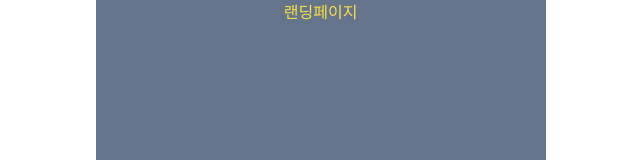
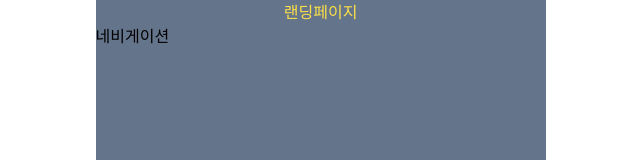
Before and after one commit to Our-Travel/Front-End, a React (Create React App) app: page / in a window 1280 px wide. Shown: the top 160 px of the page, without its empty margins (440-1080 px from the left). Built offline with nearby package versions, Linux system fonts and the light colour scheme.

Commit message:
[FEAT] : 랜딩페이지 navigation 연결 및 초기 설정

```diff
--- a/src/pages/Landing/Landing.tsx
+++ b/src/pages/Landing/Landing.tsx
@@ -1,7 +1,13 @@
 import React from 'react';
+import Navigation from '../../components/Navigation/Navigation';
 
 const Landing = () => {
-  return <div className="text-yellow-300">랜딩페이지</div>;
+  return (
+    <>
+      <div className="text-yellow-300">랜딩페이지</div>
+      <Navigation></Navigation>
+    </>
+  );
 };
 
 export default Landing;
```
Also changed, not shown: .eslintrc.json, 1 other file (tests, documents, lock files or other folders).
